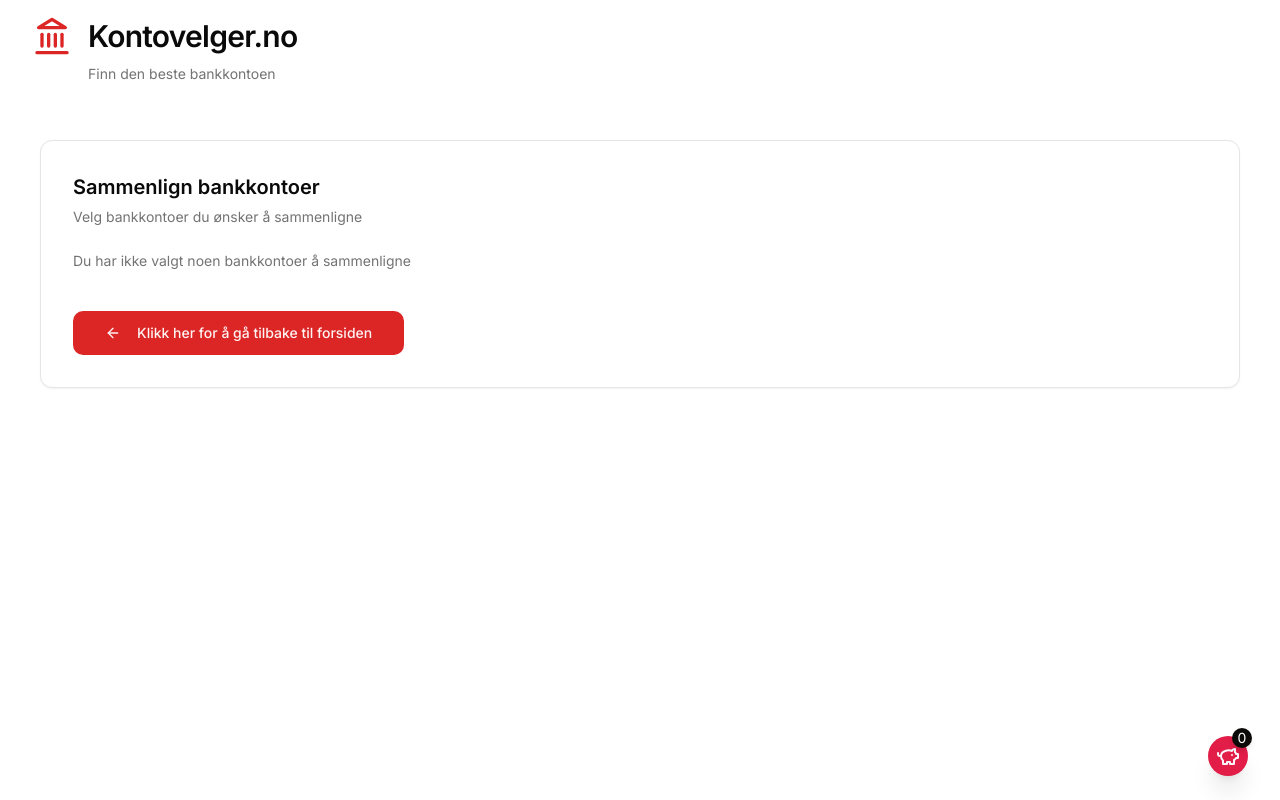
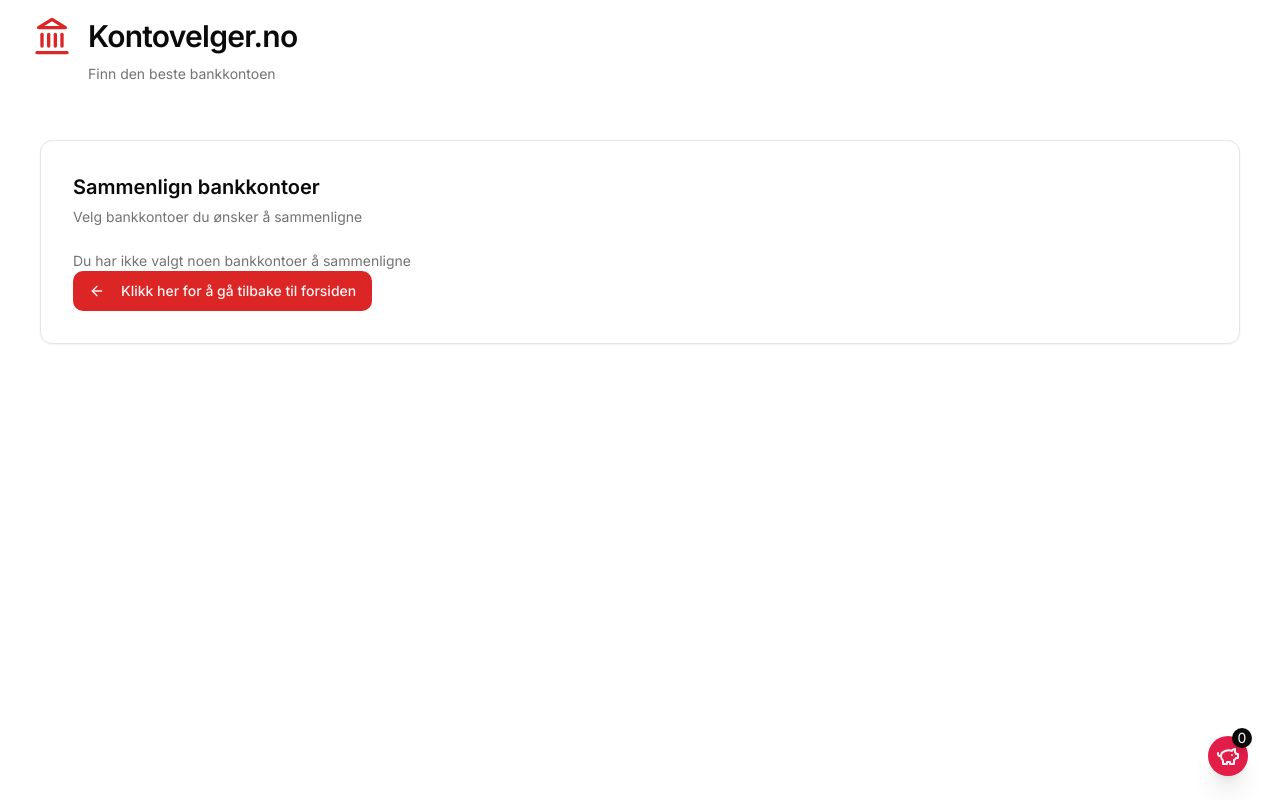
Before and after one commit to filipjaj/Bank-Accounts, a Next.js app: page /compare in a window 1280 px wide. Built offline with nearby package versions, Linux system fonts and the light colour scheme.

Commit message:
style fix

```diff
--- a/src/components/Comparison.tsx
+++ b/src/components/Comparison.tsx
@@ -51,8 +51,7 @@ const Comparison = () => {
             href="/"
             className={`flex  items-center gap-4 ${buttonVariants({
               variant: "default",
-              size: "lg",
-            })}  mx-auto mt-10
+            })}
          `}
           >
             <ArrowLeftIcon className="w-4 h-4 text-zinc-white" />
```
